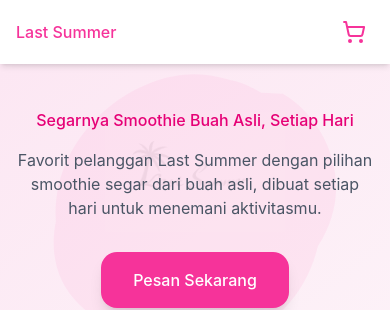
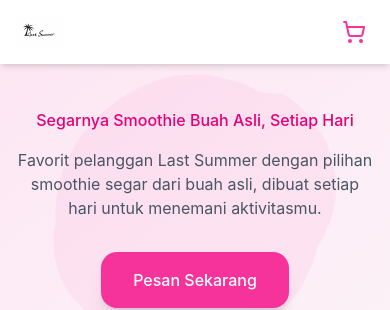
Before and after one commit to rumai12/last-summer, a React (Vite) app: page / in a window 390 px wide. Shown: the top 310 px of the page. Built offline with nearby package versions, Linux system fonts and the light colour scheme.

Commit message:
Responsive navbar: logo on mobile, text on desktop

```diff
--- a/src/app/components/Navbar.tsx
+++ b/src/app/components/Navbar.tsx
@@ -13,10 +13,23 @@
     <nav className="sticky top-0 z-50 bg-white shadow-md">
       <div className="max-w-[1440px] mx-auto px-4 sm:px-6 lg:px-8">
         <div className="flex items-center justify-between h-16 sm:h-20">
-          <div className="flex-shrink-0">
-            <h1 className="text-pink-500">Last Summer</h1>
+
+          {/* LEFT: logo / text */}
+          <div className="flex items-center gap-2">
+            {/* MOBILE */}
+            <img
+              src="/logo-last-summer.png"
+              alt="Last Summer"
+              className="h-8 block md:hidden"
+            />
+
+            {/* DESKTOP */}
+            <h1 className="text-pink-500 text-xl font-semibold hidden md:block">
+              Last Summer
+            </h1>
           </div>
 
+          {/* RIGHT: cart */}
           <button
             onClick={onCartClick}
             className="relative p-2 hover:bg-pink-50 rounded-full transition-colors"
@@ -29,6 +42,7 @@
               </span>
             )}
           </button>
+
         </div>
       </div>
     </nav>
--- a/src/app/pages/Home.tsx
+++ b/src/app/pages/Home.tsx
@@ -118,14 +118,6 @@
           className="absolute right-10 top-1/2 -translate-y-1/2 w-[560px] opacity-[100] mix-blend-multiply pointer-events-none select-none hidden md:block"
         />
 
-        {/* Watermark Logo (mobile – aman, tidak nabrak) */}
-        <img
-          src="/logo-last-summer.png"
-          alt=""
-          className="md:hidden absolute left-1/2 top-12 -translate-x-1/2 w-[180px] opacity-[0.05] pointer-events-none select-none"
-        />
-
-
         {/* Content */}
         <div className="max-w-[1440px] mx-auto relative z-10">
           <div className="flex flex-col items-center text-center md:items-start md:text-left md:max-w-xl md:ml-51 " >
```
